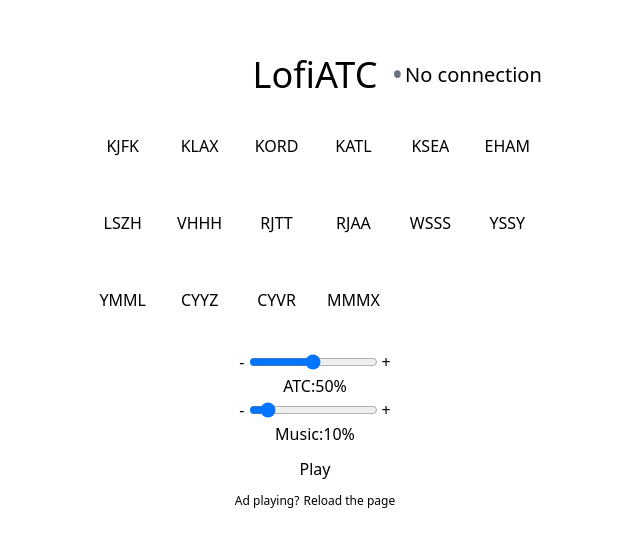
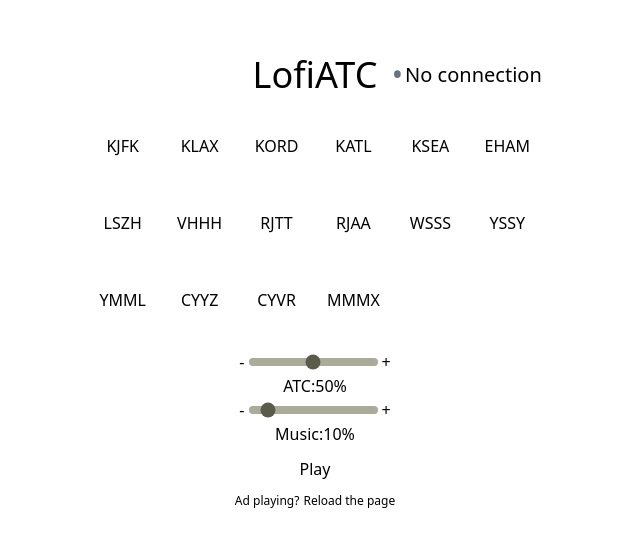
Before and after one commit to yvano123/LofiATC, a SvelteKit app: page / in a window 1280 px wide. Shown: the part 118-664 px from the top of the page, without its empty margins (325-965 px from the left). Built offline with nearby package versions, Linux system fonts and the light colour scheme.

Commit message:
changed styling of range inputs

```diff
--- a/src/routes/layout.css
+++ b/src/routes/layout.css
@@ -1 +1,52 @@
 @import 'tailwindcss';
+
+/* Removes default focus */
+input[type="range"]:focus {
+  outline: none;
+}
+
+/******** Chrome, Safari, Opera and Edge Chromium styles ********/
+/* slider track */
+input[type="range"]::-webkit-slider-runnable-track {
+  background-color: #abab9c;
+  border-radius: 0.5rem;
+  height: 0.5rem;
+}
+
+/* slider thumb */
+::-webkit-slider-thumb {
+  margin-top: -4px; /* Centers thumb on the track */
+  border-radius: 0.5rem;
+  height: 1rem;
+  width: 1rem;
+}
+input{
+    accent-color: oklch(46.6% 0.025 107.3);
+}
+
+input:focus::-webkit-slider-thumb {
+  outline: 3px solid oklch(46.6% 0.025 107.3);
+  outline-offset: 0.125rem;
+}
+
+/*********** Firefox styles ***********/
+/* slider track */
+input[type="range"]::-moz-range-track {
+  background-color: #abab9c;
+  border-radius: 0.5rem;
+  height: 0.5rem;
+}
+
+/* slider thumb */
+input[type="range"]::-moz-range-thumb {
+  background-color: oklch(46.6% 0.025 107.3);
+  border: none; /*Removes extra border that FF applies*/
+  border-radius: 0.5rem;
+  height: 1rem;
+  width: 1rem;
+}
+
+input[type="range"]:focus::-moz-range-thumb{
+  outline: 3px solid oklch(46.6% 0.025 107.3);
+  outline-offset: 0.125rem;
+}
```
